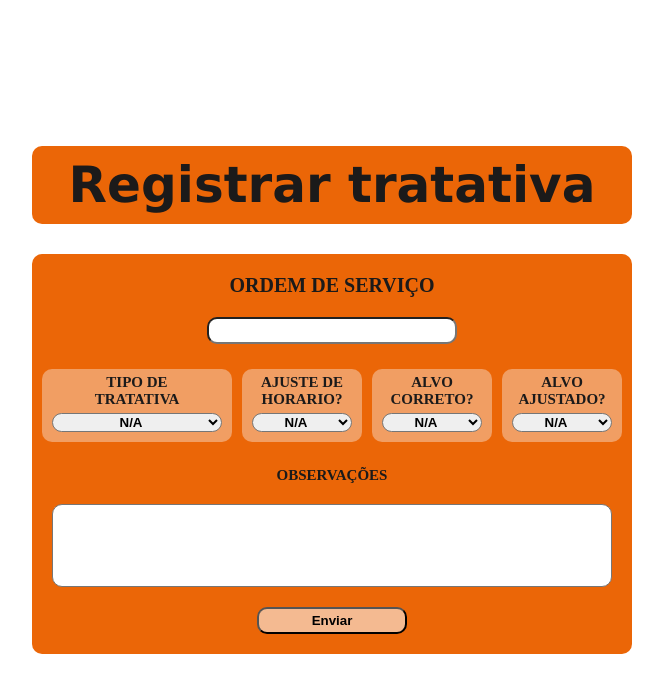
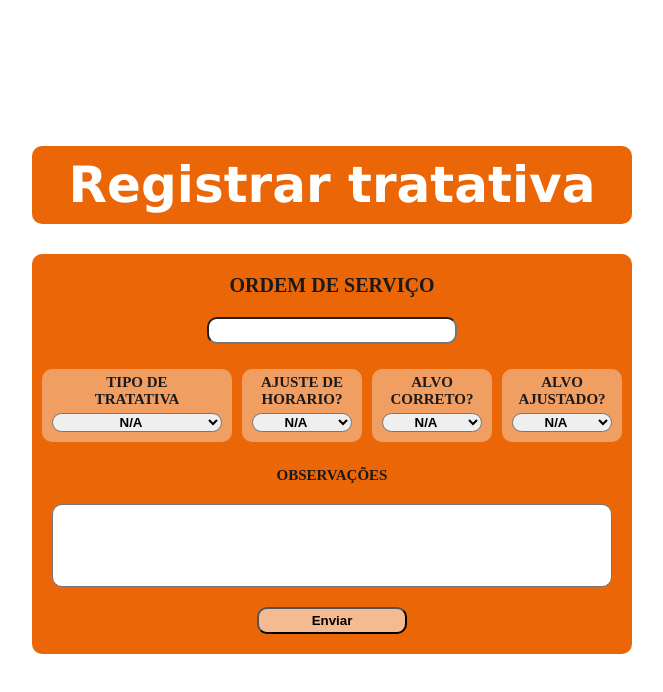
Before and after one commit to josantanareal/opentech, a plain HTML site: page index.html in a window 1280 px wide. Shown: the whole page, without its empty margins (308-971 px from the left). Drawn offline with Linux system fonts and the light colour scheme.

Commit message:
Update style.css

```diff
--- a/style.css
+++ b/style.css
@@ -49,7 +49,7 @@
     width: 600px;
     text-align: center;
     padding: 10px;
-    color: rgb(27, 26, 26);
+    color: white;
 }
 
 #form {
```
